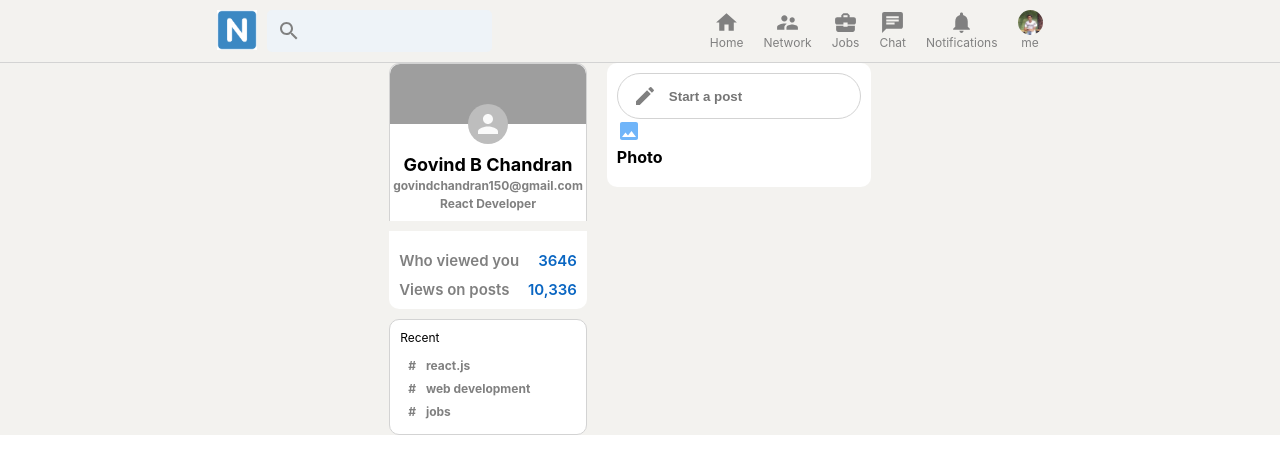
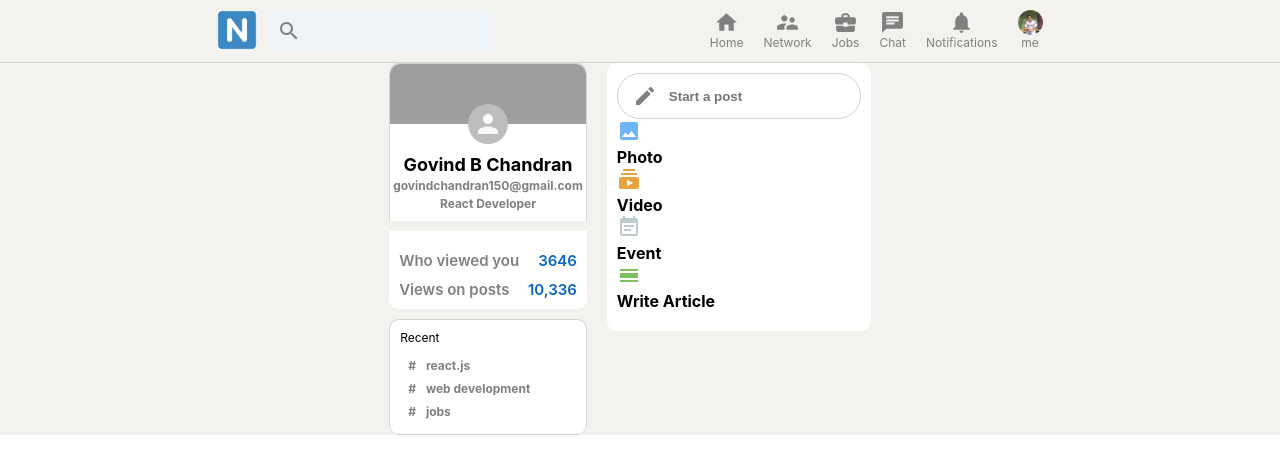
Before and after one commit to chandran-jr/NetworKit, a React (Create React App) app: page / in a window 1280 px wide. Shown: the top 474 px of the page. Built offline with nearby package versions, Linux system fonts and the light colour scheme; grey boxes are pictures that could not be loaded.

Commit message:
Add files via upload

```diff
--- a/src/Feed.js
+++ b/src/Feed.js
@@ -1,4 +1,7 @@
 import CreateIcon from '@material-ui/icons/Create';
+import SubscriptionsIcon from '@material-ui/icons/Subscriptions';
+import EventNoteIcon from '@material-ui/icons/EventNote';
+import CalendarViewDayIcon from '@material-ui/icons/CalendarViewDay';
 import ImageIcon from '@material-ui/icons/Image';
 import React from 'react';
 import './Feed.css';
@@ -19,6 +22,9 @@
 
                     <div className="feed__inputOptions">
                         <InputOption Icon={ImageIcon} title="Photo" color="#70B5F9" />
+                        <InputOption Icon={SubscriptionsIcon} title="Video" color="#E7A33E" />
+                        <InputOption Icon={EventNoteIcon} title="Event" color="#C0CBCD" />
+                        <InputOption Icon={CalendarViewDayIcon} title="Write Article" color="#7FC15E" />
 
                     </div>
 
```
